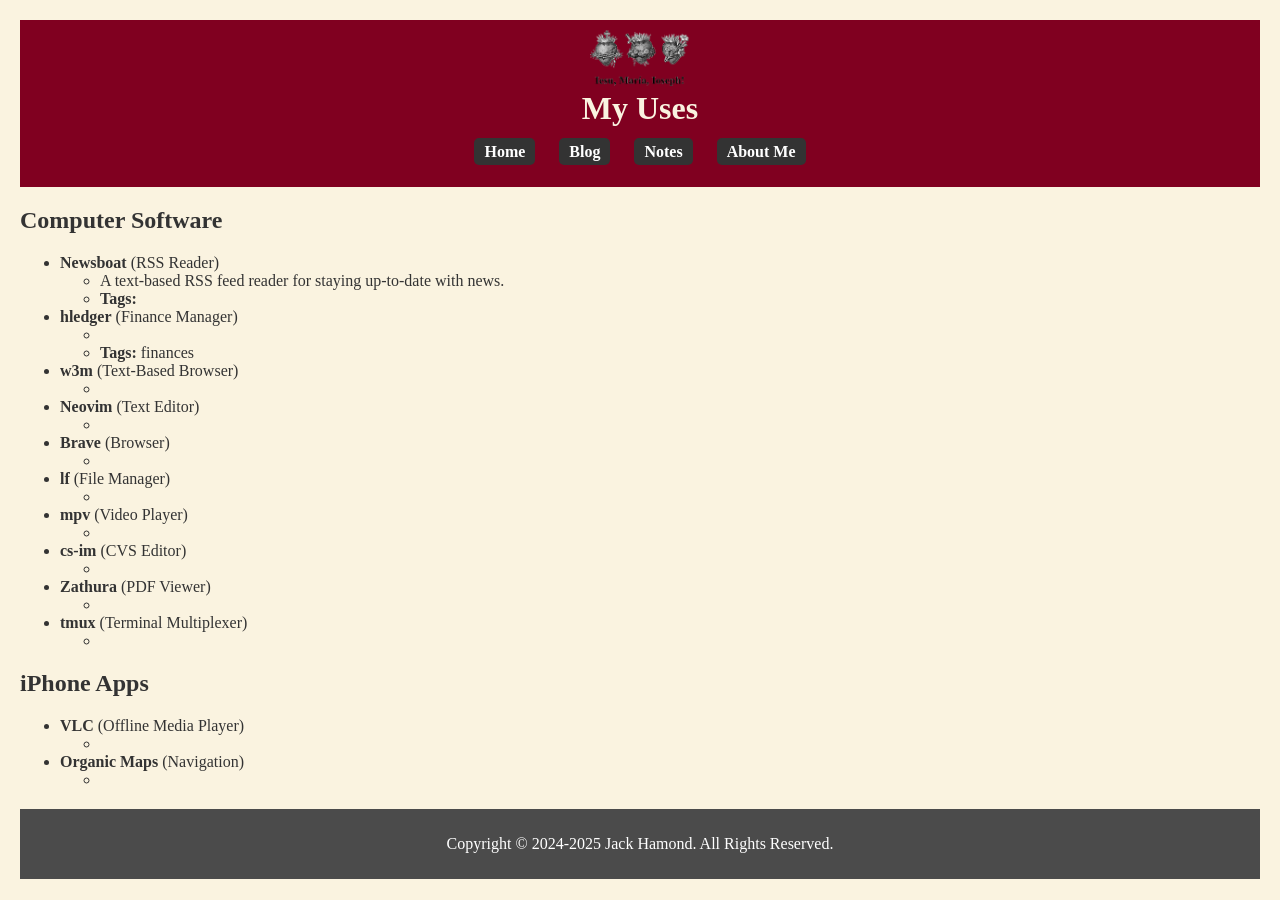
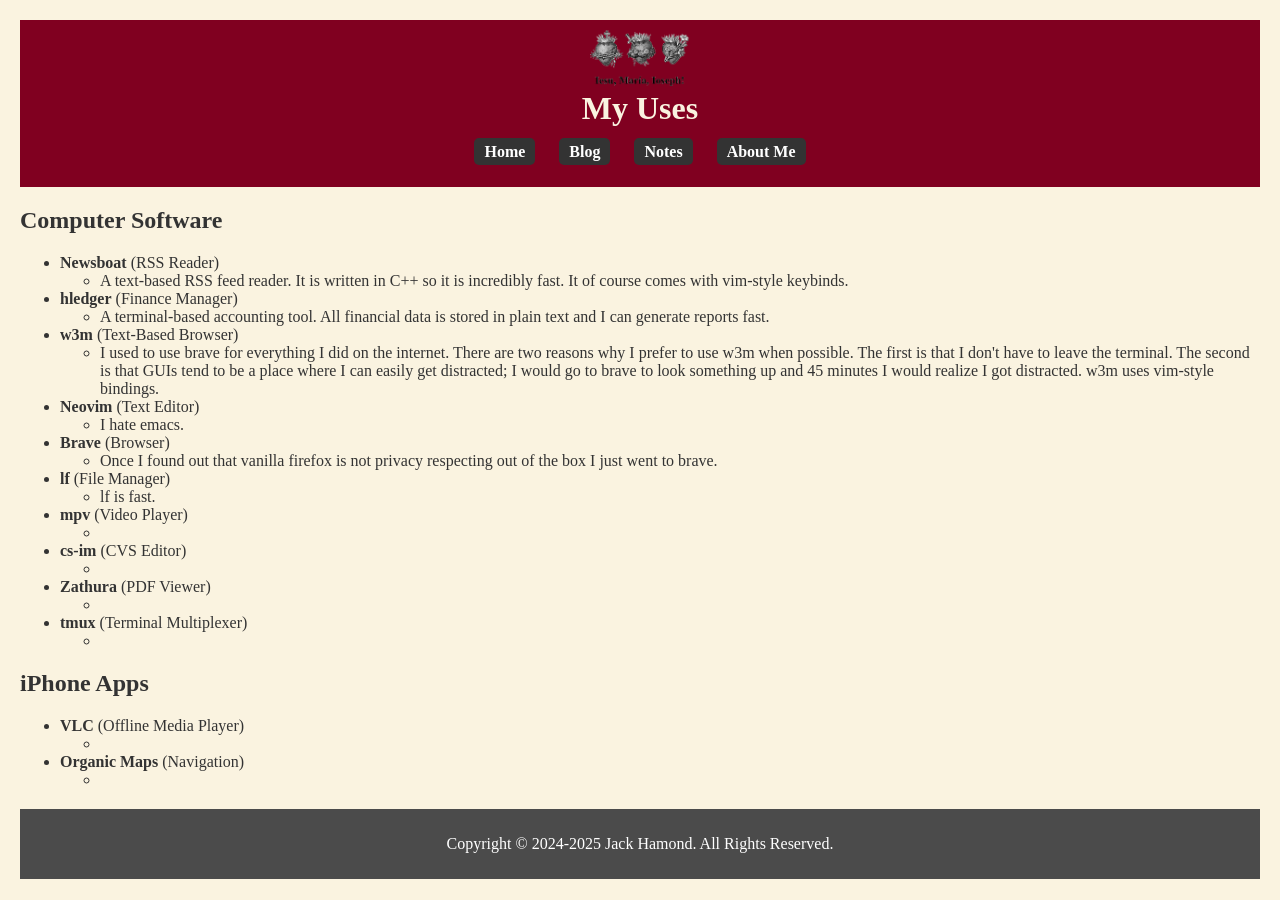
Before and after one commit to jackhamond/jackhamond.github.io, a Jekyll site: the page built from indices/uses.html, in a window 1280 px wide. Built offline with Jekyll 4.4.1, drawn with Linux system fonts in a browser that asks for light colours.

Commit message:
Update uses.yml

```diff
--- a/_data/uses.yml
+++ b/_data/uses.yml
@@ -1,35 +1,35 @@
-- name: "Newsboat"
-  note: "A text-based RSS feed reader for staying up-to-date with news."
-  tags: [""]
+- name: " Newsboat"
+  note: "A text-based RSS feed reader. It is written in C++ so it is incredibly fast. It of course comes with vim-style keybinds."
+  tags: []
   section: "Computer Software"
   type: "RSS Reader"
 
 - name: "hledger"
-  note: ""
-  tags: ["finances"]
+  note: "A terminal-based accounting tool. All financial data is stored in plain text and I can generate reports fast."
+  tags: []
   section: "Computer Software"
   type: "Finance Manager"
 
 - name: "w3m"
-  note: ""
+  note: "I used to use brave for everything I did on the internet. There are two reasons why I prefer to use w3m when possible. The first is that I don't have to leave the terminal. The second is that GUIs tend to be a place where I can easily get distracted; I would go to brave to look something up and 45 minutes I would realize I got distracted. w3m uses vim-style bindings."
   tags: []
   section: "Computer Software"
   type: "Text-Based Browser"
 
 - name: "Neovim"
-  note: ""
+  note: "I hate emacs."
   tags: []
   section: "Computer Software"
   type: "Text Editor"
 
 - name: "Brave"
-  note: ""
+  note: "Once I found out that vanilla firefox is not privacy respecting out of the box I just went to brave."
   tags: []
   section: "Computer Software"
   type: "Browser"
 
 - name: "lf"
-  note: ""
+  note: "lf is fast."
   tags: []
   section: "Computer Software"
   type: "File Manager"
```
